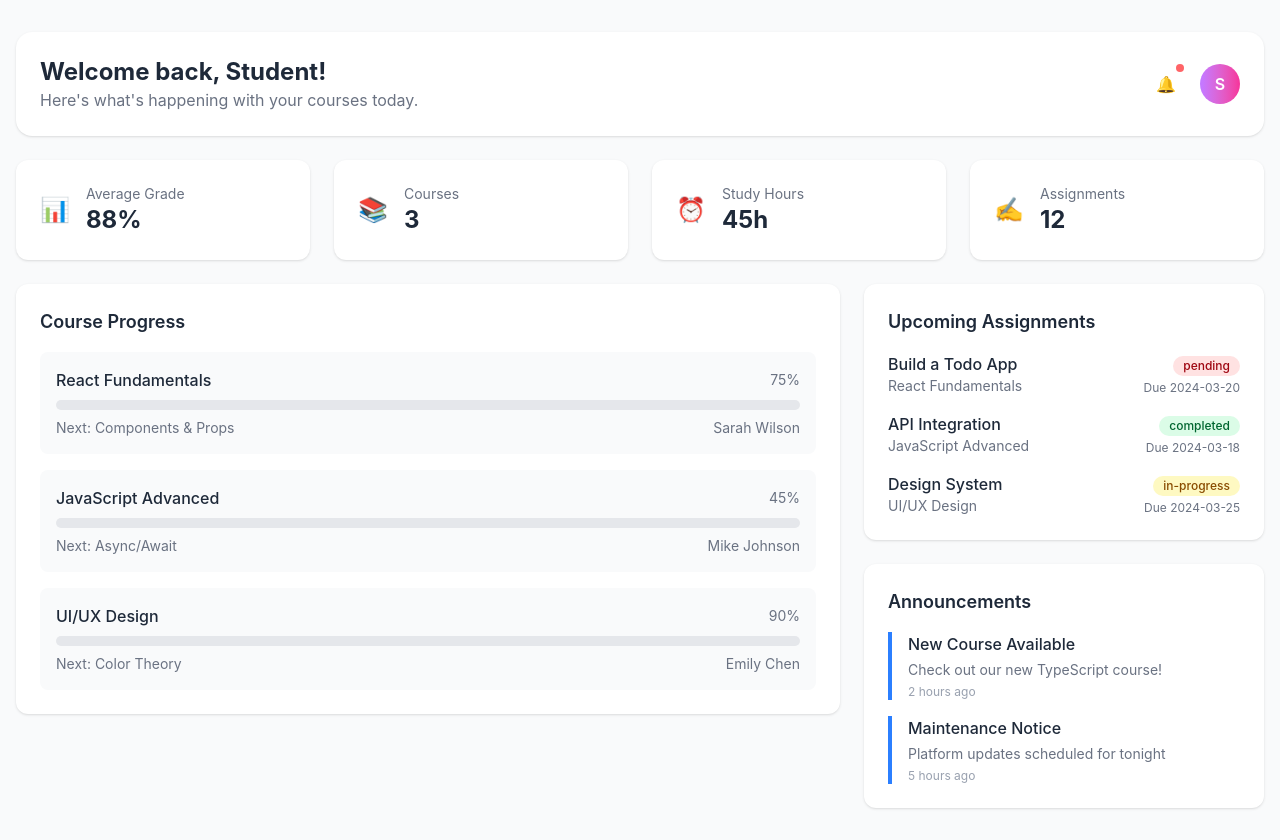
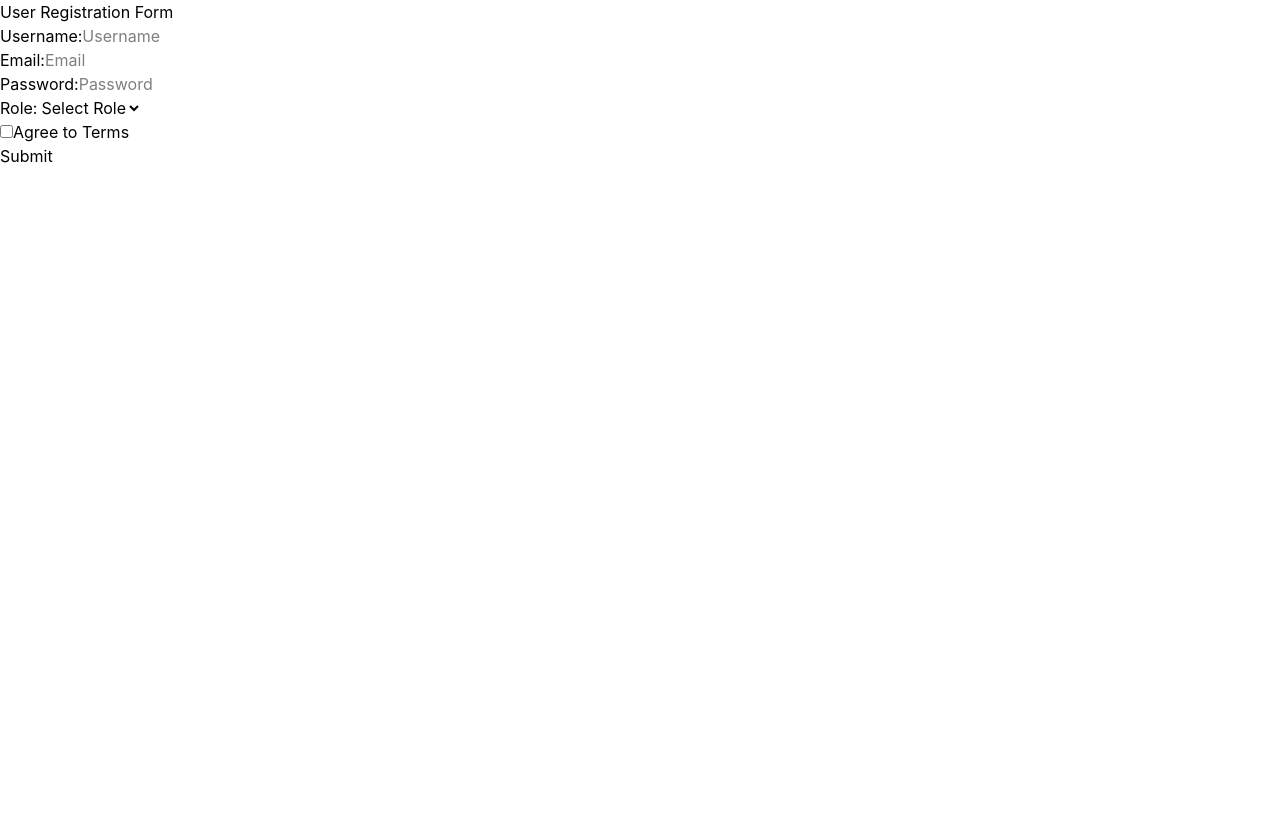
Before and after one commit to IsmailOlyan/06-REACT-EXERCISE-FILES, a React (Vite) app: page / in a window 1280 px wide. After the commit the page ends 800 px from the top, so only its background shows below. Built offline with nearby package versions, Linux system fonts and the light colour scheme.

Commit message:
worked exercise 22

```diff
--- a/src/App.jsx
+++ b/src/App.jsx
@@ -27,15 +27,14 @@ import MultiStepForm from './EXERCISES/Exercise-14/MultiStepForm';
 
 
 import StudentDashboard from "./EXERCISES/Exercise-21/StudentDashboard";
-import Theme from './Theme';
 import Language from './EXERCISES/Exercise-15/Language';
 // import Product from './EXERCISES/Exercise-15/Product';
 import GitHub from './Lessons/Custom-Hook/GitHub';
 import TodoApp from './Lessons/TodoApp/TodoApp';
-
+import Form from './EXERCISES/Exercise-22/Form';
 function App() {
   // 🎯 KALIYA HALKAN KA BEDDEL MAGACA CASHARKA AAD RABTO INAAD ARAGTO!
-  const [currentLesson, setCurrentLesson] = useState("studentDashboard");
+  const [currentLesson, setCurrentLesson] = useState("form");
 
   const renderLesson = () => {
     switch (currentLesson) {
@@ -98,6 +97,8 @@ function App() {
         return <TodoApp />;
         case "studentDashboard":
           return <StudentDashboard/>
+      case "form":
+        return <Form />;
 
       default:
         return <div>Dooro Cashar Sax Ah</div>;
--- /dev/null
+++ b/src/EXERCISES/Exercise-22/Form.jsx
@@ -0,0 +1,102 @@
+import React, { useState } from 'react';
+
+const Form = () => {
+  const [formData, setFormData] = useState({
+    username: '',
+    email: '',
+    password: '',
+    role: '',
+    agreeToTerms: false,
+  });
+
+  const handleChange = (e) => {
+    const { name, value, type, checked } = e.target;
+    setFormData((prev) => ({
+      ...prev,
+      [name]: type === 'checkbox' ? checked : value,
+    }));
+  };
+
+  const handleSubmit = (e) => {
+    e.preventDefault();
+    console.log('Submitted Form Data:', formData);
+  };
+
+  return (
+    <div>
+      <h2>User Registration Form</h2>
+
+      <form onSubmit={handleSubmit}>
+        <div>
+          <label htmlFor="username">Username:</label>
+          <input
+            type="text"
+            id="username"
+            name="username"
+            value={formData.username}
+            onChange={handleChange}
+            placeholder="Username"
+            required
+          />
+        </div>
+
+        <div>
+          <label htmlFor="email">Email:</label>
+          <input
+            type="email"
+            id="email"
+            name="email"
+            value={formData.email}
+            onChange={handleChange}
+            placeholder="Email"
+            required
+          />
+        </div>
+
+        <div>
+          <label htmlFor="password">Password:</label>
+          <input
+            type="password"
+            id="password"
+            name="password"
+            value={formData.password}
+            onChange={handleChange}
+            placeholder="Password"
+            required
+          />
+        </div>
+
+        <div>
+          <label htmlFor="role">Role:</label>
+          <select
+            id="role"
+            name="role"
+            value={formData.role}
+            onChange={handleChange}
+            required
+          >
+            <option value="">Select Role</option>
+            <option value="admin">Admin</option>
+            <option value="user">User</option>
+          </select>
+        </div>
+
+        <div>
+          <input
+            type="checkbox"
+            id="agreeToTerms"
+            name="agreeToTerms"
+            checked={formData.agreeToTerms}
+            onChange={handleChange}
+            required
+          />
+          <label htmlFor="agreeToTerms">Agree to Terms</label>
+        </div>
+
+        <button type="submit">Submit</button>
+      </form>
+    </div>
+  );
+};
+
+export default Form;
```
